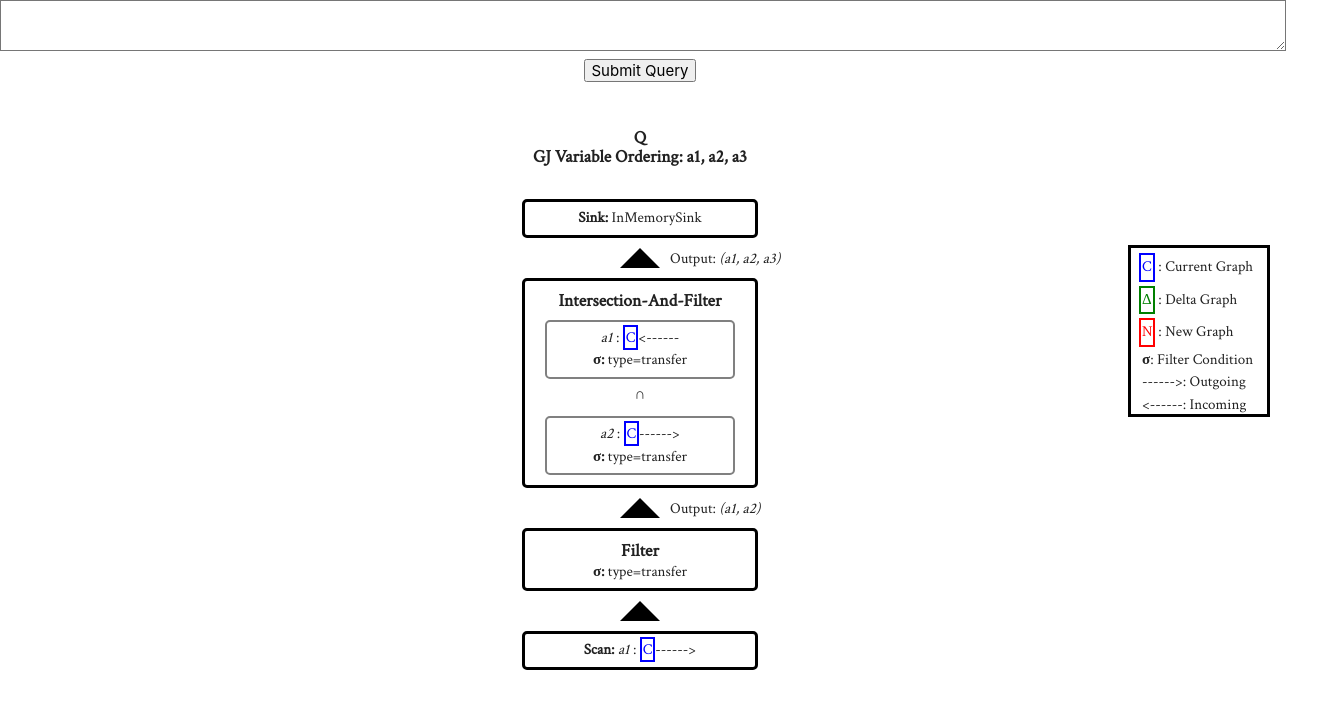
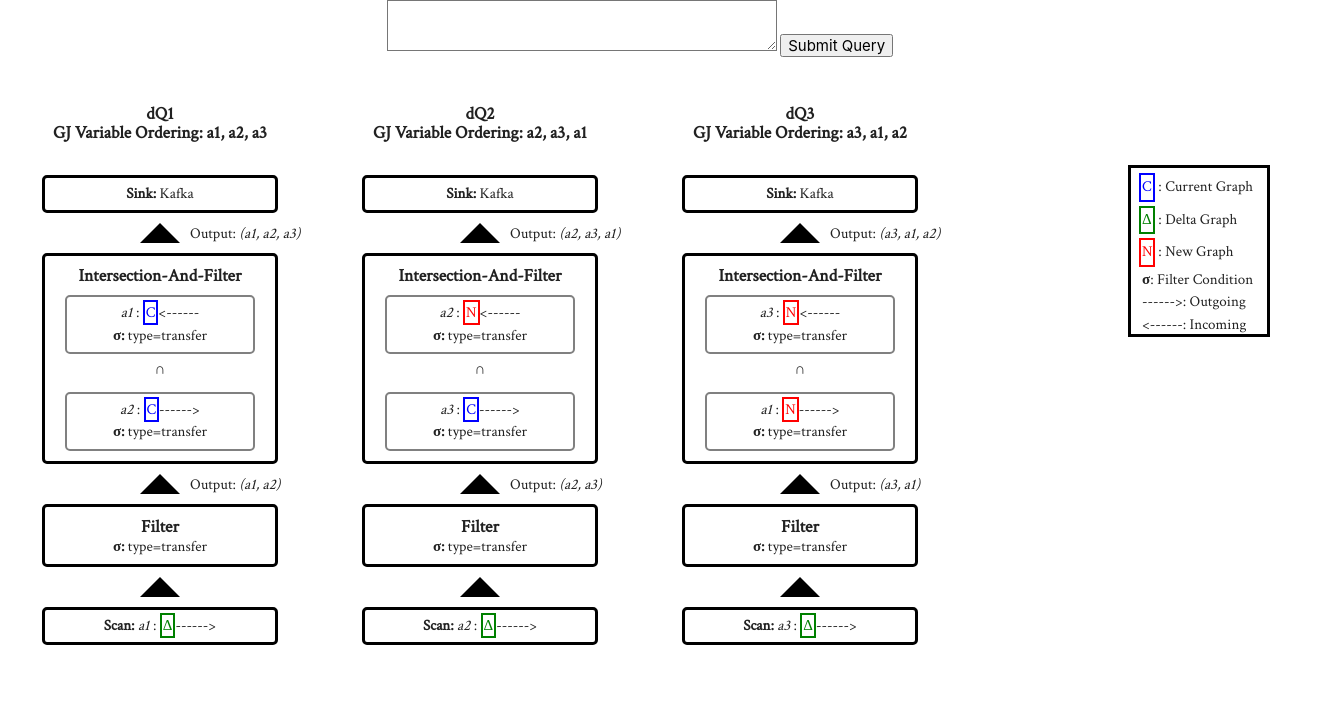
Before and after one commit to jeremychen0127/plan, a plain HTML site: page index.html in a window 1280 px wide. Shown: the whole page, 1330 px wide, since content can reach past the window. Drawn offline with nearby package versions, Linux system fonts and the light colour scheme.

Commit message:
Generalize the plan creation

```diff
--- a/index.html
+++ b/index.html
@@ -10,6 +10,7 @@
     <style>
       * { font-family: 'Crimson Text', serif; box-sizing: initial; }
       h3 { margin: 5px; font-size: 1.17em; font-weight: bold; }
+      textarea { width: 30%; }
       .center { text-align: center; margin: auto; width: 100%; }
       .stage { border: 3px solid black; border-radius: 5px; margin-top: 10px; margin-bottom: 10px;
 padding: 5px; width: 220px; }
@@ -22,11 +23,12 @@ padding: 5px; width: 220px; }
       .newGraph { border-color: red; color: red; }
       .currentGraph { border-color: blue; color: blue; }
       .deltaGraph { border-color: green; color: green; }
-      .legend { border: 3px solid black; height: 160px; width: 130px; margin: 5px; padding: 3px;
-                z-index: 10; position: absolute; right: 5px; top: 30%; }
+      .legend { border: 3px solid black; height: /*100*/160px; width: /*300*/130px; margin: 5px; padding: 3px;
+                z-index: 10; position: absolute; right: 5px; top: /*0*/20%; }
       .legendItem { border: 2px solid; padding: 1px; width: 10px; margin: 2px 0px 2px 5px; display: inline-block; }
       .legendWords { display: inline; }
-      .simpleLegendEntry { margin-left: 8px; }
+      .simpleLegendEntry { /*margin-top: 5px;*/ margin-left: 8px; }
+      .legendRow { margin-bottom: 0px; }
     </style>
     <link href="https://fonts.googleapis.com/css?family=Crimson Text" rel="stylesheet">
 </head>
@@ -37,6 +39,36 @@ padding: 5px; width: 220px; }
       <input type="submit" value="Submit Query"></input>
     </form>
     <br /><br />
+    <div id="legend" class="legend" style="display: none">
+      <div class="row legendRow">
+        <div class="col s6">
+          <div class="graphVersionBox currentGraph legendItem">C</div>
+          <p class='legendWords'>: Current Graph</p>
+        </div>
+        <div class="col s6">
+          <div class="simpleLegendEntry"><b>&sigma;</b>: Filter Condition</div>
+        </div>
+      </div>
+      <div class="row legendRow">
+        <div class="col s6">
+          <div class="graphVersionBox deltaGraph legendItem">&Delta;</div>
+          <p class='legendWords'>: Delta Graph</p>
+        </div>
+        <div class="col s6">
+          <div class="simpleLegendEntry">------>: Outgoing</div>
+        </div>
+      </div>
+      <div class="row legendRow">
+        <div class="col s6">
+          <div class="newGraph legendItem">N</div>
+          <p class='legendWords'>: New Graph</p>
+        </div>
+        <div class="col s6">
+          <div class="simpleLegendEntry"><------: Incoming</div>
+        </div>
+      </div>
+    </div>
+
     <div id="legend" class="legend">
       <div>
         <div class="graphVersionBox currentGraph legendItem">C</div>
@@ -61,13 +93,6 @@ padding: 5px; width: 220px; }
       </div>
     </div>
     <div id="stageSet"></div>
-    <div class="row">
-      <div class="col s12">
-        <div id="name"></div>
-        <div id="ordering"></div>
-        <div id="stages"></div>
-      </div>
-    </div>
 
     <script type="text/javascript" src="plan.js"></script>
 </body>
--- a/plan.js
+++ b/plan.js
@@ -50,7 +50,18 @@ function getDirectionSymbol(direction) {
   }
 }
 
-var DATA_SET = [
+function getColSize(numSets) {
+  if (numSets === 1) {
+    return 12;
+  } else if (numSets === 3) {
+    return 3;
+  }
+  if (numSets <= 4) {
+    return 12 / numSets;
+  }
+}
+
+var DATA_SET1 = [
 {
   name: 'Q',
   variableOrdering: ['a1', 'a2', 'a3'],
@@ -62,28 +73,59 @@ var DATA_SET = [
   ]
 }];
 
+var DATA_SET = [
+{
+  name: 'dQ1',
+  variableOrdering: ['a1', 'a2', 'a3'],
+  sink: 'Kafka',
+  stages: [
+    [{graphVersion: DELTA_GRAPH, variable: 'a1', direction: OUTGOING, edgeType: ETYPE}],
+    [{graphVersion: CURRENT_GRAPH, variable: 'a1', direction: INCOMING, edgeType: ETYPE},
+     {graphVersion: CURRENT_GRAPH, variable: 'a2', direction: OUTGOING, edgeType: ETYPE}]
+  ]
+},
+{
+  name: 'dQ2',
+  variableOrdering: ['a2', 'a3', 'a1'],
+  sink: 'Kafka',
+  stages: [
+    [{graphVersion: DELTA_GRAPH, variable: 'a2', direction: OUTGOING, edgeType: ETYPE}],
+    [{graphVersion: NEW_GRAPH, variable: 'a2', direction: INCOMING, edgeType: ETYPE},
+     {graphVersion: CURRENT_GRAPH, variable: 'a3', direction: OUTGOING, edgeType: ETYPE}]
+  ]
+},
+{
+  name: 'dQ3',
+  variableOrdering: ['a3', 'a1', 'a2'],
+  sink: 'Kafka',
+  stages: [
+    [{graphVersion: DELTA_GRAPH, variable: 'a3', direction: OUTGOING, edgeType: ETYPE}],
+    [{graphVersion: NEW_GRAPH, variable: 'a3', direction: INCOMING, edgeType: ETYPE},
+     {graphVersion: NEW_GRAPH, variable: 'a1', direction: OUTGOING, edgeType: ETYPE}]
+  ]
+}];
+
 var stageSet = '';
-if (DATA_SET.length === 1) {
-  stageSet += '<div class="row">';
-  stageSet += '<div class="col s12">';
-  stageSet += '<div id="name1"></div>';
-  stageSet += '<div id="ordering1"></div>';
-  stageSet += '<div id="stages1"></div>';
-  stageSet += '</div></div>';
+stageSet += '<div class="row" id="planContainer"></div>';
+$("#stageSet").append(stageSet);
 
-  $("#stageSet").append(stageSet);
-} else {
-  stageSet += '<div class="row">';
-  for (var i = 0; i < DATA_SET.length; ++i) {
-  }
+var colSize = getColSize(DATA_SET.length);
+for (var k = 0; k < DATA_SET.length; ++k) {
+  stageSet = '';
+  stageSet += '<div class="col s' + colSize + '">';
+  stageSet += '<div id="name' + k + '"></div>';
+  stageSet += '<div id="ordering' + k + '"></div>';
+  stageSet += '<div id="stages' + k + '"></div>';
+  stageSet += '</div>';
+  $("#planContainer").append(stageSet);
+  createPlan(DATA_SET[k], k);
 }
 
-var DATA = DATA_SET[0];
-
+function createPlan(DATA, id) {
   var name = '<h3 class="center">' + DATA.name + '</h3>';
-$('#name1').append(name);
+  $('#name' + id).append(name);
   var ordering = '<h3 class="center">GJ Variable Ordering: ' + DATA.variableOrdering.join(', ') + '</h3><br />';
-$('#ordering1').append(ordering);
+  $('#ordering' + id).append(ordering);
 
   var stages = DATA.stages;
   var stageContainers = [];
@@ -124,17 +166,18 @@ for (i = 1; i < stages.length; ++i) {
   }
 
   var sink = '<div class="center stage"><b>Sink:</b> ' + DATA.sink + '</div>';
-$('#stages1').append(sink);
+  $('#stages' + id).append(sink);
   var arrow = '<div class="center arrow"></div>';
   var arrowWithOutput = '<div class="center arrow"><div class="output">Output: <i>(';
   var orderingArrayCopy = DATA.variableOrdering.slice();
   for (i = stageContainers.length - 1; i >= 0; --i) {
     var finalOutput = arrowWithOutput + orderingArrayCopy.join(', ') + ')</i></div></div>';
     if (i != 0) {
-    $('#stages1').append(finalOutput);
+      $('#stages' + id).append(finalOutput);
     } else {
-    $('#stages1').append(arrow);
+      $('#stages' + id).append(arrow);
     }
     orderingArrayCopy.pop();
-  $('#stages1').append(stageContainers[i]);
+    $('#stages' + id).append(stageContainers[i]);
   }
+}
```
Lines whose indentation alone changed are shown as unchanged.
